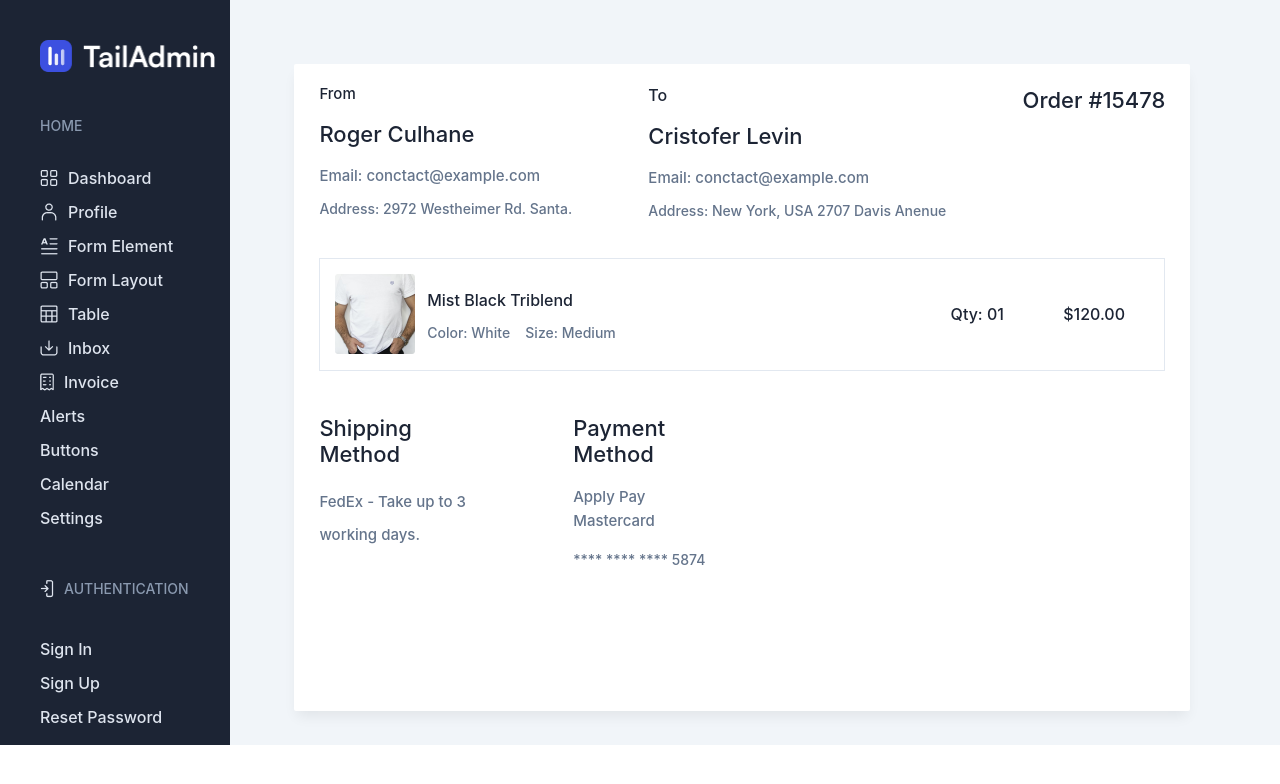
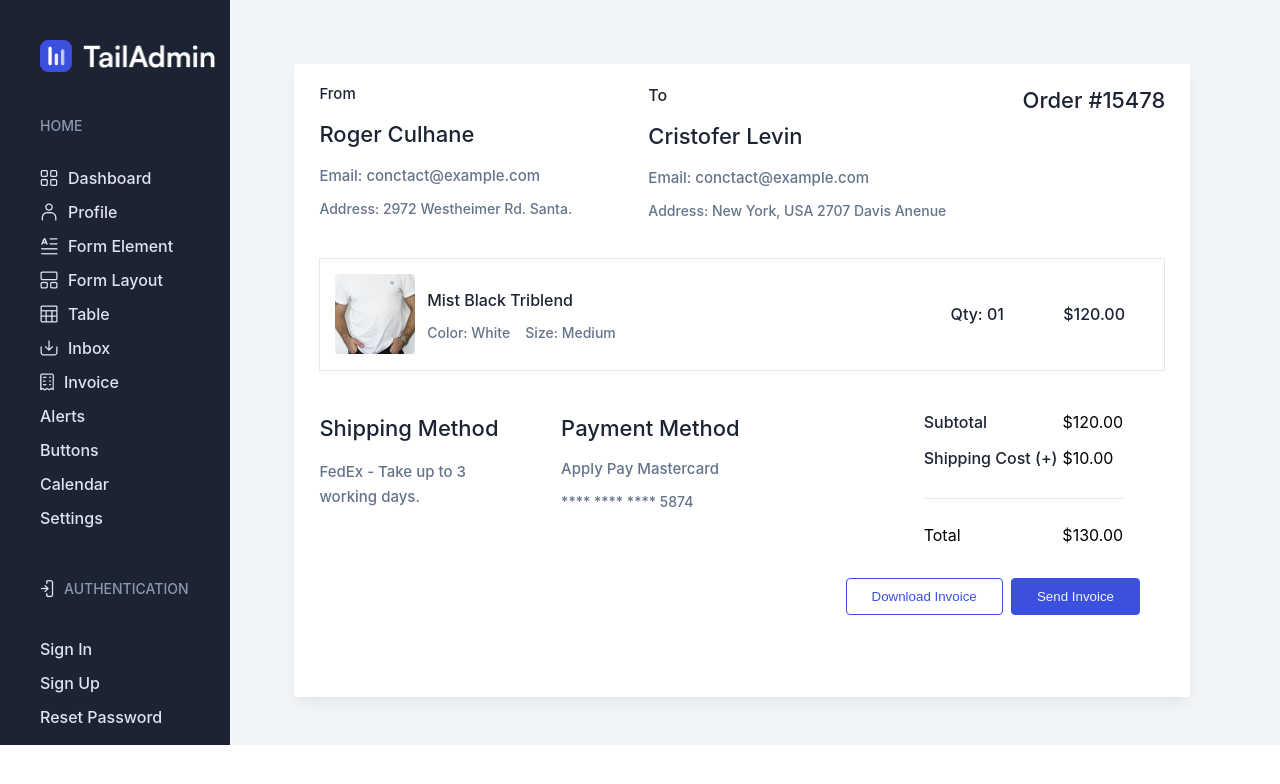
Before and after one commit to Muhametii00/Userdashboard, a React (Create React App) app: page /invoice in a window 1280 px wide. Shown: the top 784 px of the page. Built offline with nearby package versions, Linux system fonts and the light colour scheme.

Commit message:
Added last part of Invoice and buttons

```diff
--- a/src/components/screens/Invoice.js
+++ b/src/components/screens/Invoice.js
@@ -11,7 +11,7 @@ export const Invoice = () => {
         marginTop: "5%",
       }}
     >
-      <WhiteCard height="95%" size="100%">
+      <WhiteCard height="93%" size="100%">
         <div style={{ padding: "5px 25px" }}>
           <div
             style={{
@@ -210,7 +210,15 @@ export const Invoice = () => {
               justifyContent: "space-between",
             }}
           >
-            <div style={{ width: "18%" }}>
+            <div
+              style={{
+                display: "flex",
+                flexDirection: "row",
+                justifyContent: "space-between",
+                width: "100%",
+              }}
+            >
+              <div style={{ width: "40%" }}>
                 <h2
                   style={{
                     fontStyle: "normal",
@@ -226,14 +234,14 @@ export const Invoice = () => {
                     fontStyle: "normal",
                     fontWeight: "500",
                     fontSize: "15px",
-                  lineHeight: "33px",
+                    lineHeight: "25px",
                     color: "#64748B",
                   }}
                 >
                   FedEx - Take up to 3 <br /> working days.
                 </p>
               </div>
-            <div style={{ width: "18%" }}>
+              <div style={{ width: "60%" }}>
                 <h2
                   style={{
                     fontStyle: "normal",
@@ -249,7 +257,6 @@ export const Invoice = () => {
                     fontStyle: "normal",
                     fontWeight: "500",
                     fontSize: "15px",
-                  lineHeight: "24px",
                     color: "#64748B",
                   }}
                 >
@@ -260,21 +267,105 @@ export const Invoice = () => {
                     fontStyle: "normal",
                     fontWeight: "500",
                     fontSize: "14px",
-                  lineHeight: "24px",
                     color: "#64748B",
                   }}
                 >
                   **** **** **** 5874
                 </p>
               </div>
+            </div>
             <div
               style={{
-                width: "40%",
+                width: "33%",
+                marginRight: "5%",
               }}
-            ></div>
+            >
+              <div
+                style={{
+                  display: "flex",
+                  flexDirection: "row",
+                  justifyContent: "space-between",
+                  borderBottom: "1px solid #E2E8F0",
+                  paddingBottom: "7%",
+                }}
+              >
+                <div>
+                  <p
+                    style={{
+                      fontStyle: "normal",
+                      fontWeight: "500",
+                      fontSize: "16px",
+                      color: "#1C2434",
+                    }}
+                  >
+                    Subtotal
+                  </p>
+                  <p
+                    style={{
+                      fontStyle: "normal",
+                      fontWeight: "500",
+                      fontSize: "16px",
+                      color: "#1C2434",
+                    }}
+                  >
+                    Shipping Cost (+)
+                  </p>
+                </div>
+                <div>
+                  <p>$120.00</p>
+                  <p>$10.00</p>
+                </div>
+              </div>
+              <div
+                style={{
+                  display: "flex",
+                  flexDirection: "row",
+                  justifyContent: "space-between",
+                  paddingTop: "5%",
+                }}
+              >
+                <p>Total</p>
+                <p>$130.00</p>
+              </div>
+            </div>
           </div>
 
-          <div></div>
+          <div
+            style={{
+              display: "flex",
+              flexDirection: "row",
+              alignItems: "center",
+              justifyContent: "flex-end",
+              gap: "1%",
+              marginRight: "3%",
+              marginTop: "2%",
+            }}
+          >
+            <button
+              style={{
+                background: "transparent",
+                border: "1px solid #3C50E0",
+                borderRadius: "4px",
+                color: "#3C50E0",
+                padding: "10px 25px",
+                margin: "0",
+              }}
+            >
+              Download Invoice
+            </button>
+            <button
+              style={{
+                backgroundColor: "#3C50E0",
+                border: "1px solid #3C50E0",
+                borderRadius: "4px",
+                color: "#EFF4FB",
+                padding: "10px 25px",
+                margin: "0",
+              }}
+            >
+              Send Invoice
+            </button>
+          </div>
         </div>
       </WhiteCard>
     </div>
```
Lines whose indentation alone changed are shown as unchanged.
